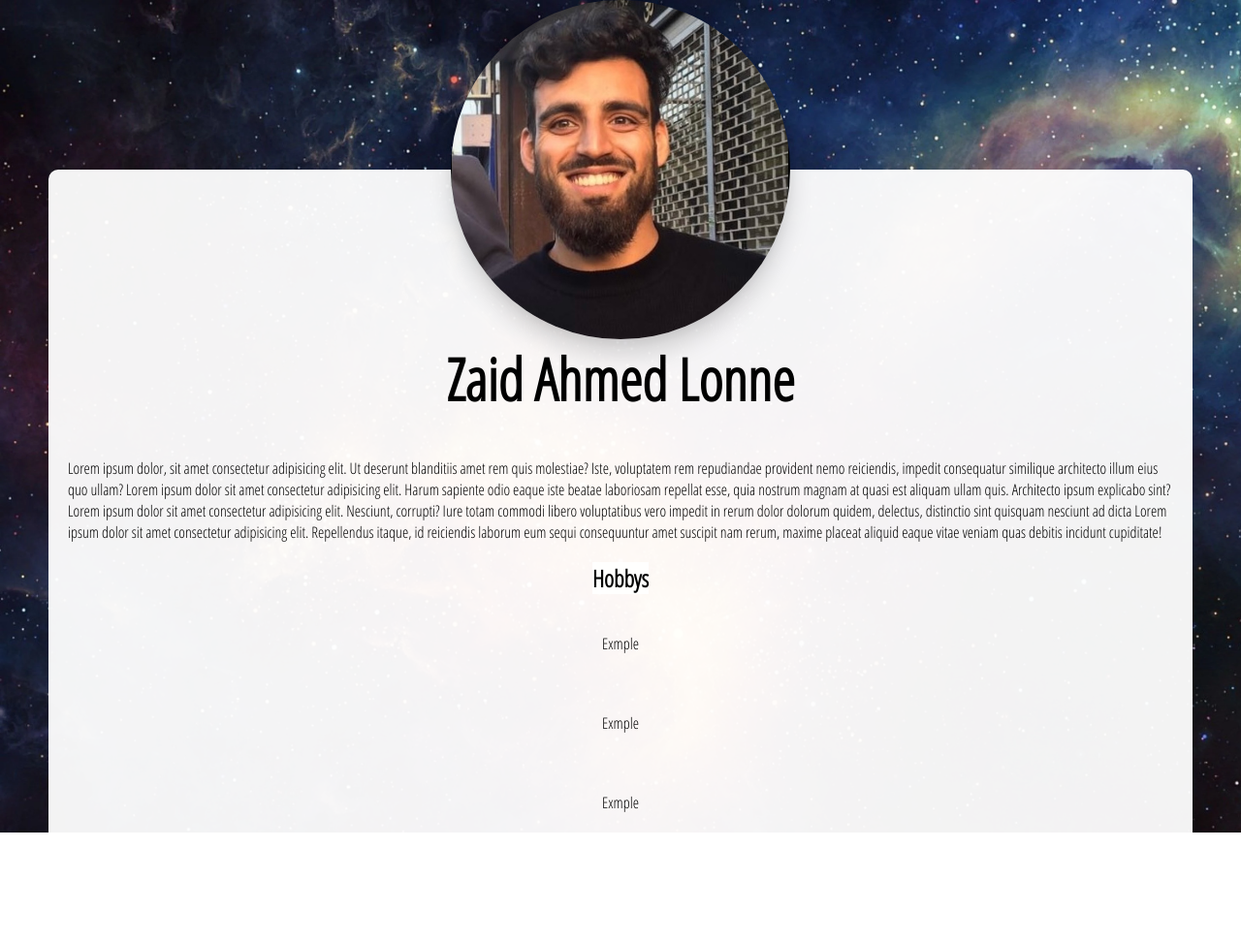
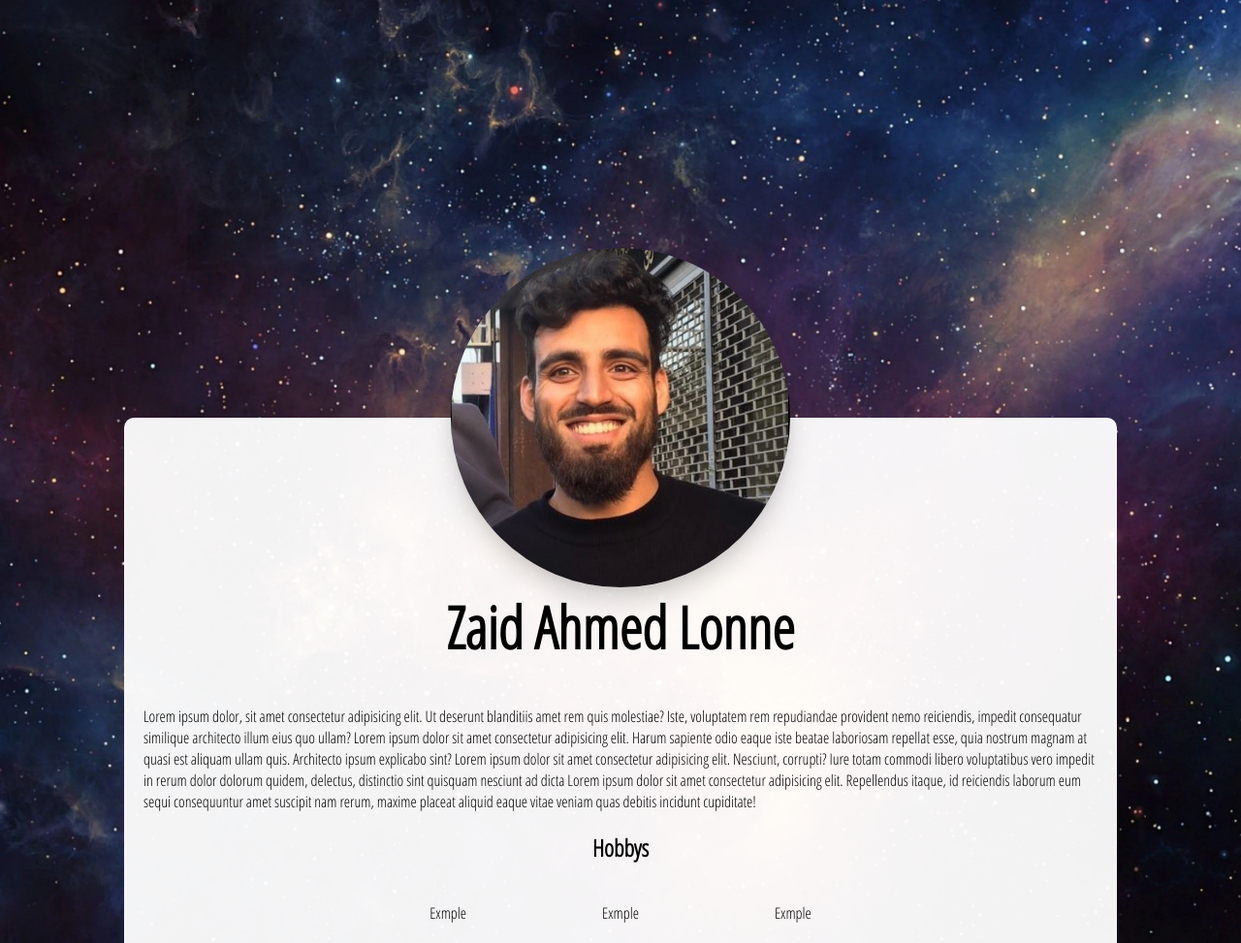
Before and after one commit to Zaid0307/personal-webside, a plain HTML site: page index.html in a window 1280 px wide. Shown: the whole page at 97% size. Before the commit the page ends 859 px from the top, so only its background shows below. Drawn offline with Linux system fonts and the light colour scheme.

Commit message:
add 20% top margin to .container

```diff
--- a/Styles/styles.css
+++ b/Styles/styles.css
@@ -24,6 +24,7 @@ main {
   align-items: center;
   align-content: center;
   flex-direction: column;
+  margin-top: 20%;
 }
 
 .container img {
@@ -36,11 +37,13 @@ main {
 
 .container .background {
   background-color: rgba(255, 255, 255, 0.95);
-  margin: 175px 50px 0px 50px;
+  margin-top: 175px;
   border-radius: 10px 10px 0px 0px;
   display: flex;
   flex-direction: column;
   align-items: center;
+  margin-left: 10%;
+  margin-right: 10%;
 }
 .container h1 {
   font-size: 60px;
@@ -50,25 +53,10 @@ main {
   font-weight: 5px;
 }
 /* top section till the first p tag*/
-.hobby {
+.Symbol {
   display: flex;
   justify-content: center;
-  flex-wrap: wrap;
+  gap: 100px;
+  width: 100%;
 }
-.symbol {
-  display: flex;
-  flex-direction: column;
-}
-/* mid section Symbol */
-
-.hobby {
-  display: flex;
-  flex-direction: column;
-  align-items: center;
-  align-content: center;
-  background-color: rgba(255, 255, 255, 0.95);
-}
-.symbol {
-  display: flex;
-  flex-direction: row;
-}
+/* top section till the first p tag*/
```
